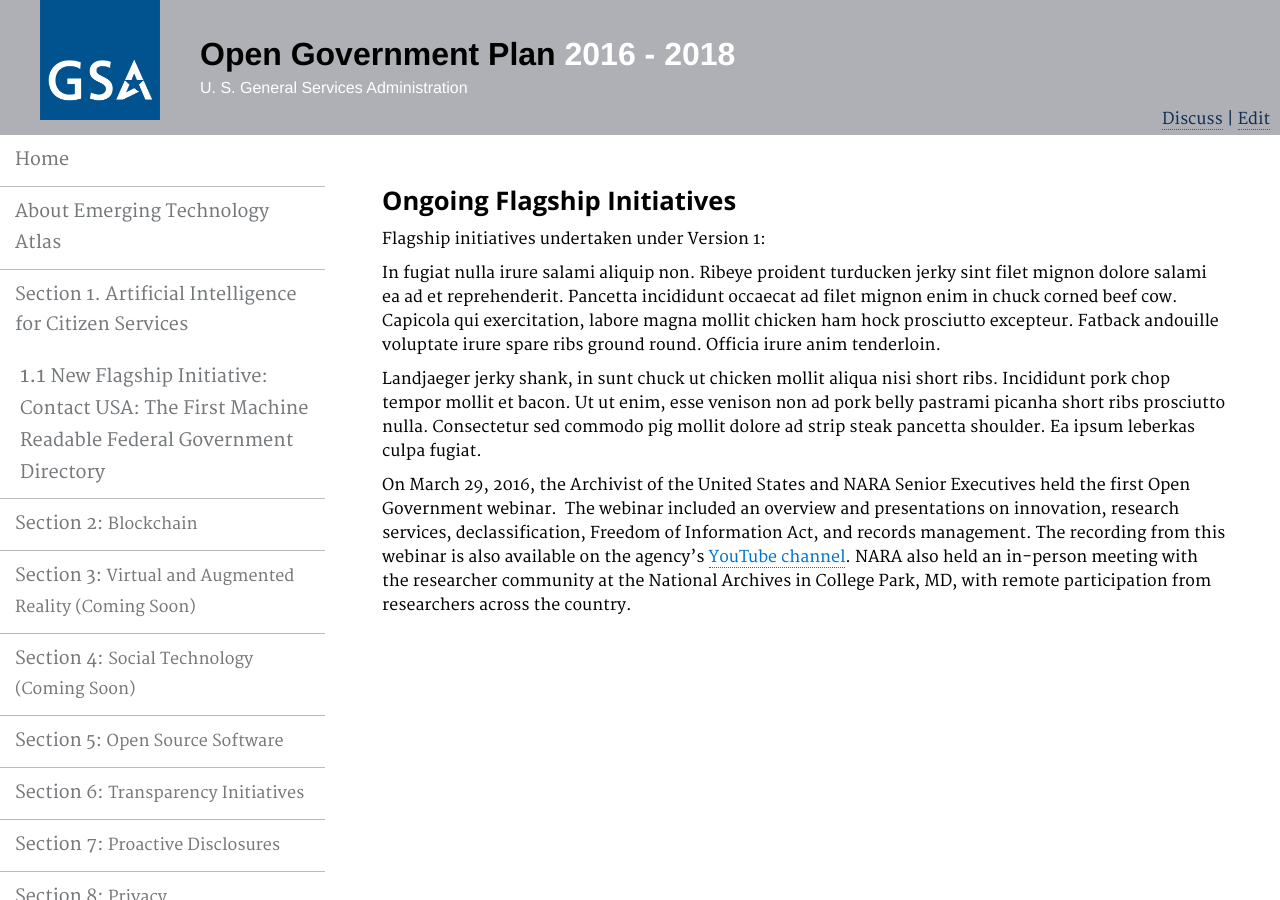
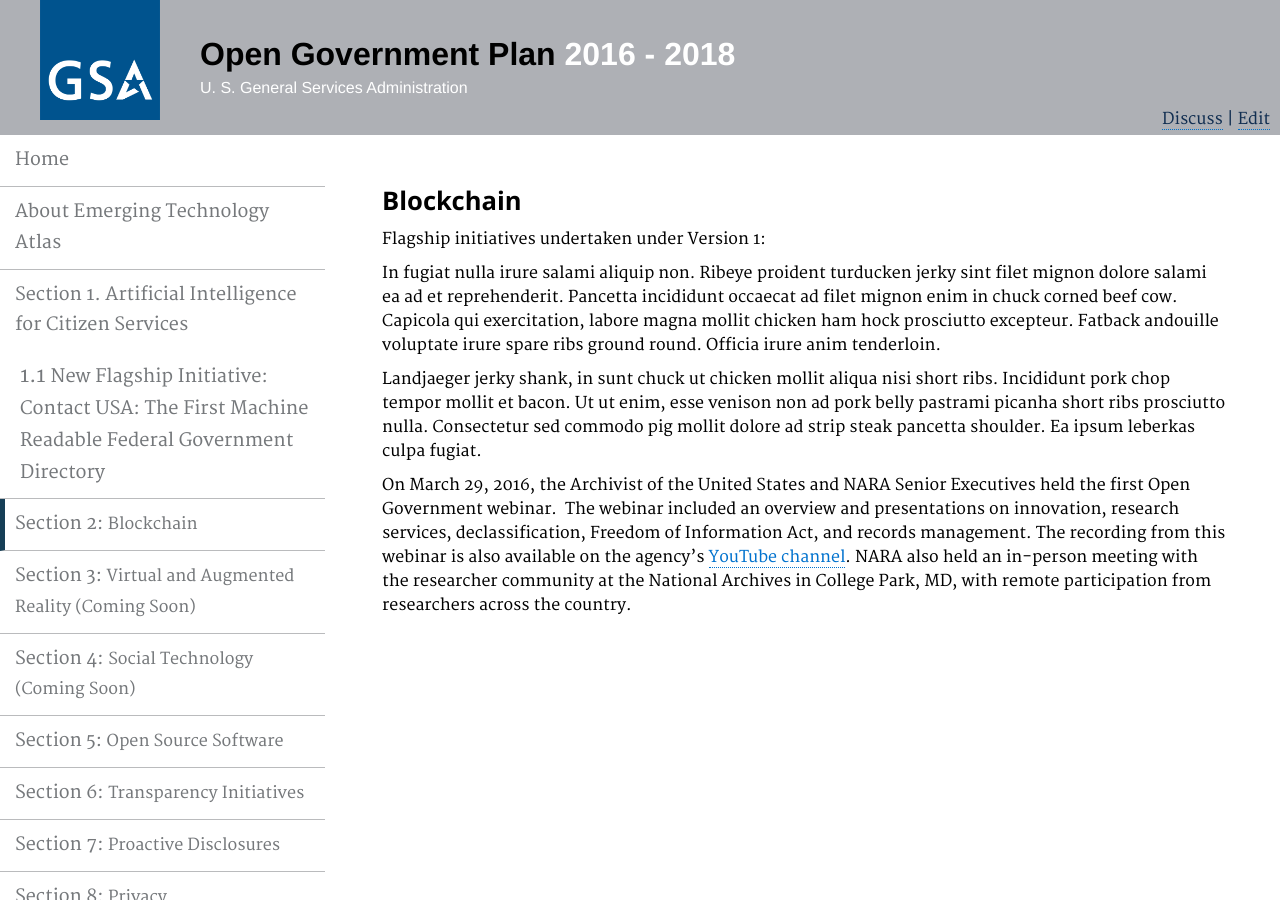
Before and after one commit to GSA/emerging-technology-atlas, a Jekyll site: the page built from pages/opendata.md, in a window 1280 px wide and 900 px high. Built offline with Jekyll 4.4.1, drawn with Linux system fonts in a browser that asks for light colours.

Commit message:
Update opendata.md

```diff
--- a/pages/opendata.md
+++ b/pages/opendata.md
@@ -1,11 +1,11 @@
 ---
 layout: page
-title: "Open Government Plan | Title of the page"
-permalink: /opendata/
+title: "Emerging Technology Atlas | Title of the page"
+permalink: /Blockchain/
 description: ""
 ---
 
-### Ongoing Flagship Initiatives
+### Blockchain
 
 
 <p>Flagship initiatives undertaken under Version 1:</p>
```
